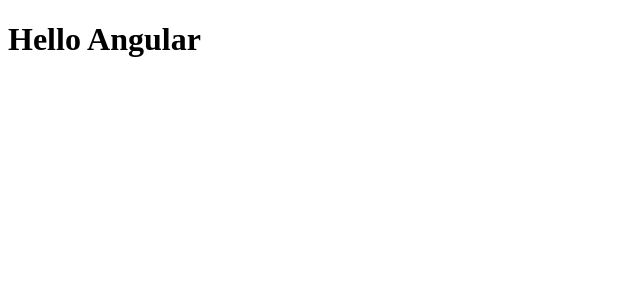
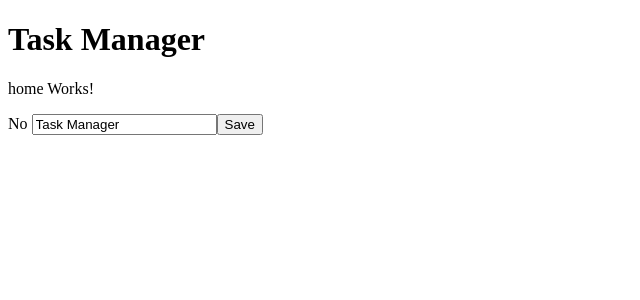
Before and after one commit to Mujib517/angular4-training, an Angular app: page / in a window 1280 px wide. Shown: the top 300 px of the page, without its empty margins (0-640 px from the left). Built offline with nearby package versions, Linux system fonts and the light colour scheme.

Commit message:
Day 2 Data binding

```diff
--- a/src/app/app.component.ts
+++ b/src/app/app.component.ts
@@ -1,7 +1,23 @@
 import { Component } from '@angular/core';
 
 @Component({
-    selector:'app',
-    template:'<h1>Hello Angular</h1>'
+    selector: 'app',
+    templateUrl: './app.html'
 })
-export class AppComponent { }
+export class AppComponent {
+    //title: string = "Hello Angular";
+    private title = "Task Manager";
+    myProperty: boolean = false;
+
+    private getTitle(): string {
+        return this.title;
+    }
+
+    onClick(val: number): void {
+
+        // if (this.myProperty) this.myProperty = false;
+        // else this.myProperty = true;
+
+        this.myProperty = !this.myProperty;
+    }
+}
--- /dev/null
+++ b/src/app/app.html
@@ -0,0 +1,14 @@
+<h1 [class.red]="myProperty" [style.border]="myProperty?'1px solid gray':'none'">{{getTitle()}}</h1>
+
+
+
+<app-home></app-home>
+
+
+{{ myProperty ? 'Yes': 'No'}}
+
+
+<!--banana in the box-->
+<input type="text" [(ngModel)]="title" />
+
+<button (click)="onClick(1)">Save</button>
--- a/src/app/app.module.ts
+++ b/src/app/app.module.ts
@@ -1,11 +1,13 @@
 import { NgModule } from '@angular/core';
 import { BrowserModule } from '@angular/platform-browser';
+import { FormsModule } from '@angular/forms';
 import { AppComponent } from "./app.component";
+import { HomeComponent } from './home/home.component';
 
 
 @NgModule({
-    imports: [BrowserModule],
-    declarations: [AppComponent],
+    imports: [BrowserModule, FormsModule],
+    declarations: [AppComponent, HomeComponent],
     bootstrap: [AppComponent]
 })
 export class AppModule { }
--- /dev/null
+++ b/src/app/home/home.component.ts
@@ -0,0 +1,12 @@
+import { Component, OnInit } from '@angular/core';
+
+@Component({
+  selector: 'app-home',
+  template: `
+    <p>
+      home Works!
+    </p>
+  `,
+  styles: []
+})
+export class HomeComponent { }
--- a/src/index.html
+++ b/src/index.html
@@ -9,6 +9,6 @@
   <link rel="icon" type="image/x-icon" href="favicon.ico">
 </head>
 <body>
-  <app></app>
+  <app>Loading...</app>
 </body>
 </html>
--- a/src/styles.css
+++ b/src/styles.css
@@ -1 +1,4 @@
 /* You can add global styles to this file, and also import other style files */
+.red{
+    color:red;
+}
```
Also changed, not shown: 1 other file (tests, documents, lock files or other folders).
